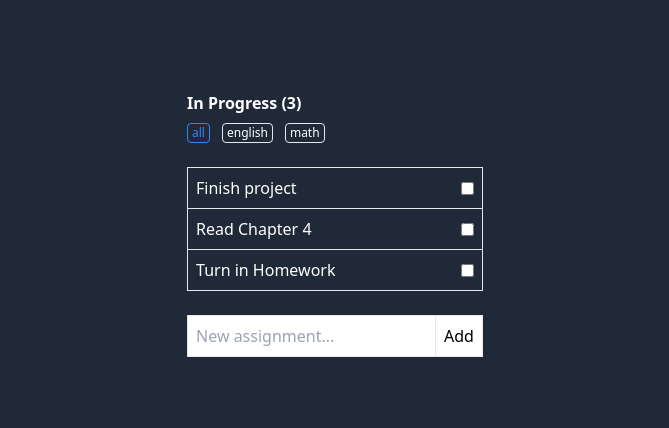
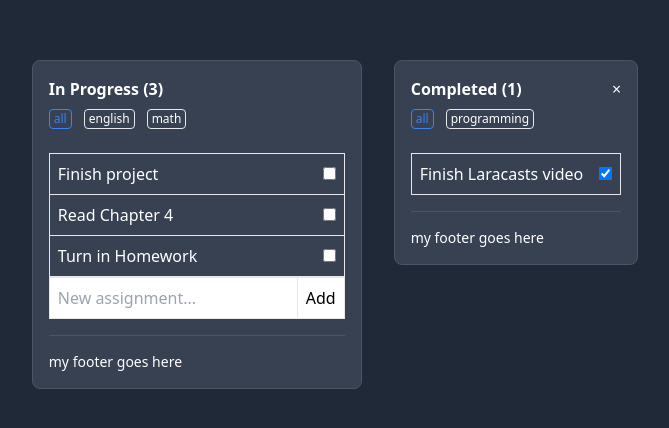
Before and after one commit to iamkevz/SchoolWorkTracking, a Vue app: page / in a window 1280 px wide. Shown: the part 176-604 px from the top of the page, without its empty margins (305-974 px from the left). Built offline with nearby package versions, Linux system fonts and the light colour scheme; data requests are answered from the project's data file.

Commit message:
implement creation of assignment and panel

```diff
--- a/src/components/AssignmentList.vue
+++ b/src/components/AssignmentList.vue
@@ -1,9 +1,14 @@
 <template>
-  <section v-show="assignments.length">
-    <h2 class="font-bold mb-2">
+  <Panel v-show="assignments.length" class="w-68 ">
+    <div class="flex justify-between items-start">
+        <h2 class="font-bold mb-2">
       {{ title }}
       <span>({{ assignments.length }})</span>
     </h2>
+
+    <button v-show="canToggle" @click="$emit('toggle')">&times;</button>
+    </div>
+
 
     <assignment-tags
       v-model="currentTag"
@@ -17,21 +22,32 @@
         :assignment="assignment"
       ></assignment>
     </ul>
-  </section>
+
+    <slot></slot>
+
+    <template #footer>
+        my footer goes here
+    </template>
+  </Panel>
 </template>
 
 <script>
 import AssignmentTags from "./AssignmentTags.vue";
 import Assignment from "./Assignment.vue";
+import AssignmentCreate from "./AssignmentCreate.vue";
+import Panel from "./Panel.vue";
 
 export default {
   components: {
     Assignment,
     AssignmentTags,
+    AssignmentCreate,
+    Panel
   },
   props: {
     assignments: Array,
     title: String,
+    canToggle: {type: Boolean, default:false}
   },
   data() {
     return {
--- a/src/components/Assignments.vue
+++ b/src/components/Assignments.vue
@@ -1,16 +1,17 @@
 <template>
-  <section class="space-y-6">
-    <assignment-list
-      :assignments="filters.inProgress"
-      title="In Progress"
-    ></assignment-list>
+  <section class="flex gap-8">
+    <assignment-list :assignments="filters.inProgress" title="In Progress">
+      <assignment-create @add="add" />
+    </assignment-list>
 
-    <assignment-list
-      :assignments="filters.completed"
-      title="Completed"
-    ></assignment-list>
-
-    <assignment-create @add="add"></assignment-create>
+    <div v-show="showCompleted">
+      <assignment-list
+        :assignments="filters.completed"
+        title="Completed"
+        can-toggle
+        @toggle="showCompleted = !showCompleted"
+      ></assignment-list>
+    </div>
   </section>
 </template>
 
@@ -23,10 +24,11 @@ export default {
   data() {
     return {
       assignments: [
-        { name: "Finish project", complete: false, id: 1, tag: 'english' },
-        { name: "Read Chapter 4", complete: false, id: 2, tag: 'math' },
-        { name: "Turn in Homework", complete: false, id: 3, tag: 'math'},
+        /*  { name: "Finish project", complete: false, id: 1, tag: "english" },
+        { name: "Read Chapter 4", complete: false, id: 2, tag: "math" },
+        { name: "Turn in Homework", complete: false, id: 3, tag: "math" }, */
       ],
+      showCompleted: true,
     };
   },
   computed: {
@@ -39,6 +41,13 @@ export default {
       };
     },
   },
+  created() {
+    fetch("http://localhost:8000/assignments")
+      .then((response) => response.json())
+      .then((assignments) => {
+        this.assignments = assignments;
+      });
+  },
   methods: {
     add(name) {
       this.assignments.push({
```
